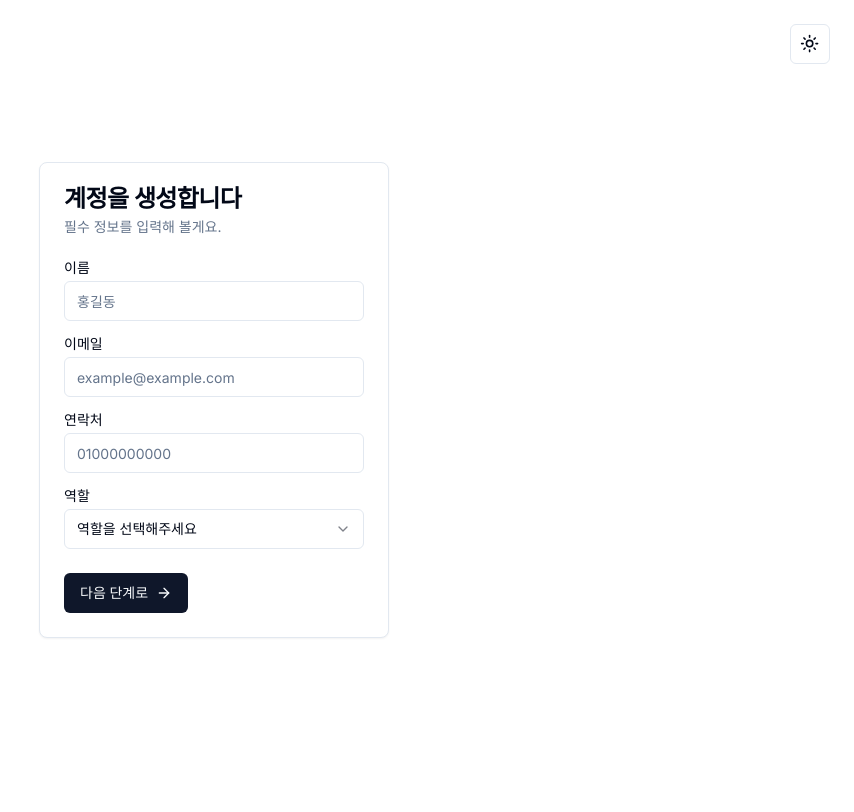
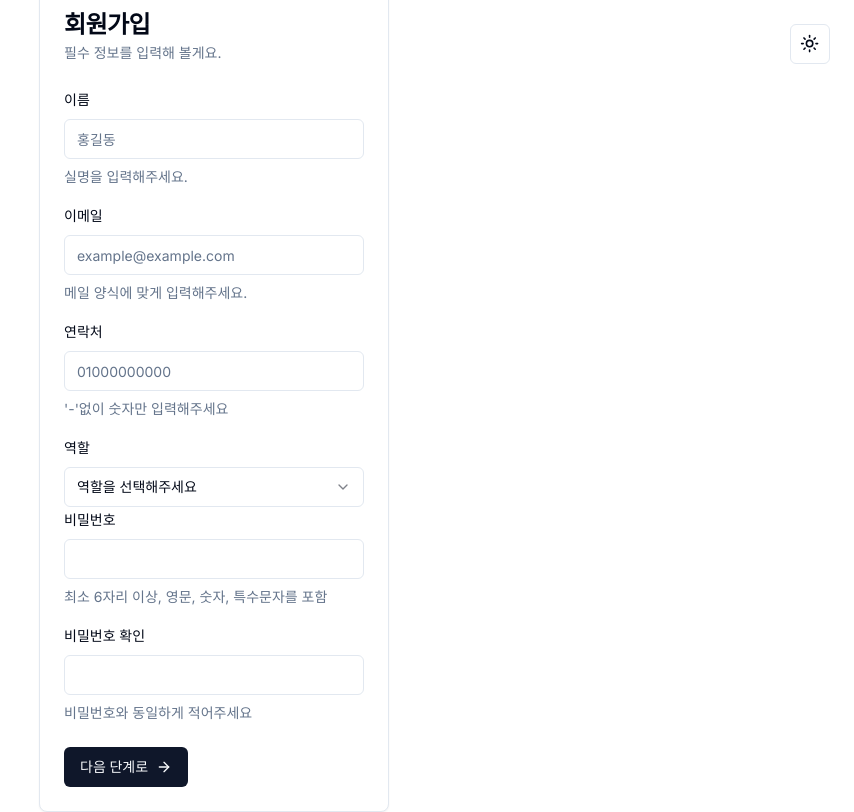
Before and after one commit to heejung-newheee/prac_next_project, a Next.js app: page / in a window 1280 px wide. Shown: the whole page, without its empty margins (426-1280 px from the left). Built offline with nearby package versions, Linux system fonts and the light colour scheme.

Commit message:
feat: 회원가입 페이지

```diff
--- a/src/components/SignUpForm.tsx
+++ b/src/components/SignUpForm.tsx
@@ -3,51 +3,200 @@
 import { Button } from '@/components/ui/button';
 import { Card, CardContent, CardDescription, CardFooter, CardHeader, CardTitle } from '@/components/ui/card';
 import { Input } from '@/components/ui/input';
-import { Label } from '@/components/ui/label';
 import { Select, SelectContent, SelectItem, SelectTrigger, SelectValue } from '@/components/ui/select';
-import { ArrowRight } from 'lucide-react';
+import { ArrowLeft, ArrowRight } from 'lucide-react';
+import { useForm } from 'react-hook-form';
+import { Form, FormControl, FormDescription, FormField, FormItem, FormLabel, FormMessage } from './ui/form';
 
+import { cn } from '@/lib/utils';
+import { registerSchema } from '@/validators/signUp';
+import { zodResolver } from '@hookform/resolvers/zod';
+import { useState } from 'react';
+import { z } from 'zod';
+import { useToast } from './ui/use-toast';
+
+type RegisterInput = z.infer<typeof registerSchema>;
 export default function SignUpForm() {
+    const [step, setStep] = useState(0);
+    const { toast } = useToast();
+
+    const form = useForm<RegisterInput>({
+        resolver: zodResolver(registerSchema),
+        defaultValues: {
+            name: '',
+            email: '',
+            phone: '',
+            role: ''
+        }
+    });
+    function onSubmit(values: RegisterInput) {
+        const { password, confirmPassword } = values;
+        if (password !== confirmPassword) {
+            toast({
+                title: '비밀번호가 일치하지 않습니다.',
+                variant: 'destructive',
+                duration: 1000
+            });
+            return;
+        }
+        alert(JSON.stringify(values, null, 4));
+        console.log(values);
+    }
     return (
         <Card className="w-[350px] absolute -translate-x-1/2 -translate-y-1/2 top-1/2 left-1/2">
             <CardHeader>
-                <CardTitle>계정을 생성합니다</CardTitle>
+                <CardTitle>회원가입</CardTitle>
                 <CardDescription>필수 정보를 입력해 볼게요.</CardDescription>
             </CardHeader>
             <CardContent>
-                <form>
+                <Form {...form}>
+                    <form onSubmit={form.handleSubmit(onSubmit)}>
+                        {/* step 1 */}
                         <div className="grid w-full items-center gap-4">
                             <div className="flex flex-col space-y-1.5">
-                            <Label htmlFor="name">이름</Label>
-                            <Input id="name" placeholder="홍길동" />
+                                <FormField
+                                    control={form.control}
+                                    name="name"
+                                    render={({ field }) => (
+                                        <FormItem>
+                                            <FormLabel>이름</FormLabel>
+                                            <FormControl>
+                                                <Input placeholder="홍길동" {...field} />
+                                            </FormControl>
+                                            <FormDescription>실명을 입력해주세요.</FormDescription>
+                                            <FormMessage />
+                                        </FormItem>
+                                    )}
+                                />
                             </div>
                             <div className="flex flex-col space-y-1.5">
-                            <Label htmlFor="email">이메일</Label>
-                            <Input id="email" placeholder="example@example.com" />
+                                <FormField
+                                    control={form.control}
+                                    name="email"
+                                    render={({ field }) => (
+                                        <FormItem>
+                                            <FormLabel>이메일</FormLabel>
+                                            <FormControl>
+                                                <Input placeholder="example@example.com" {...field} />
+                                            </FormControl>
+                                            <FormDescription>메일 양식에 맞게 입력해주세요.</FormDescription>
+                                            <FormMessage />
+                                        </FormItem>
+                                    )}
+                                />
                             </div>
                             <div className="flex flex-col space-y-1.5">
-                            <Label htmlFor="phone">연락처</Label>
-                            <Input id="phone" placeholder="01000000000" />
+                                <FormField
+                                    control={form.control}
+                                    name="phone"
+                                    render={({ field }) => (
+                                        <FormItem>
+                                            <FormLabel>연락처</FormLabel>
+                                            <FormControl>
+                                                <Input placeholder="01000000000" {...field} />
+                                            </FormControl>
+                                            <FormDescription>'-'없이 숫자만 입력해주세요</FormDescription>
+                                            <FormMessage />
+                                        </FormItem>
+                                    )}
+                                />
                             </div>
                             <div className="flex flex-col space-y-1.5">
-                            <Label htmlFor="framework">역할</Label>
-                            <Select>
-                                <SelectTrigger id="framework">
+                                <FormField
+                                    control={form.control}
+                                    name="role"
+                                    render={({ field }) => (
+                                        <FormItem>
+                                            <FormLabel>역할</FormLabel>
+                                            <Select onValueChange={field.onChange} defaultValue={field.value}>
+                                                <FormControl>
+                                                    <SelectTrigger>
                                                         <SelectValue placeholder="역할을 선택해주세요" />
                                                     </SelectTrigger>
-                                <SelectContent position="popper">
+                                                </FormControl>
+                                                <SelectContent>
                                                     <SelectItem value="admin">관리자</SelectItem>
                                                     <SelectItem value="user">일반사용자</SelectItem>
                                                 </SelectContent>
                                             </Select>
+                                            <FormMessage />
+                                        </FormItem>
+                                    )}
+                                />
+                            </div>
+                        </div>
+
+                        {/* step 2 */}
+                        <div className="grid w-full items-center gap-4">
+                            <div className="flex flex-col space-y-1.5">
+                                <FormField
+                                    control={form.control}
+                                    name="password"
+                                    render={({ field }) => (
+                                        <FormItem>
+                                            <FormLabel>비밀번호</FormLabel>
+                                            <FormControl>
+                                                <Input type={'password'} {...field} />
+                                            </FormControl>
+                                            <FormDescription>최소 6자리 이상, 영문, 숫자, 특수문자를 포함</FormDescription>
+                                            <FormMessage />
+                                        </FormItem>
+                                    )}
+                                />
+                            </div>
+                            <div className="flex flex-col space-y-1.5">
+                                <FormField
+                                    control={form.control}
+                                    name="confirmPassword"
+                                    render={({ field }) => (
+                                        <FormItem>
+                                            <FormLabel>비밀번호 확인</FormLabel>
+                                            <FormControl>
+                                                <Input type={'password'} {...field} />
+                                            </FormControl>
+                                            <FormDescription>비밀번호와 동일하게 적어주세요</FormDescription>
+                                            <FormMessage />
+                                        </FormItem>
+                                    )}
+                                />
                             </div>
                         </div>
                     </form>
+                </Form>
             </CardContent>
             <CardFooter className="flex justify-between">
-                <Button>
+                <Button className={cn({ hidden: step === 0 })} type="submit">
+                    계정 등록하기
+                </Button>
+                <Button
+                    type="button"
+                    className={cn({ hidden: step === 1 })}
+                    onClick={() => {
+                        form.trigger(['phone', 'email', 'name', 'role']);
+                        const phoneState = form.getFieldState('phone');
+                        const emailState = form.getFieldState('email');
+                        const usernameState = form.getFieldState('name');
+                        const roleState = form.getFieldState('role');
+
+                        if (!phoneState.isDirty || phoneState.invalid) return;
+                        if (!emailState.isDirty || emailState.invalid) return;
+                        if (!usernameState.isDirty || usernameState.invalid) return;
+                        if (!roleState.isDirty || roleState.invalid) return;
+
+                        setStep(1);
+                    }}>
                     다음 단계로
                     <ArrowRight className="w-4 h-4 ml-2" />
+                </Button>
+                <Button
+                    type="button"
+                    variant={'ghost'}
+                    className={cn({ hidden: step === 0 })}
+                    onClick={() => {
+                        setStep(0);
+                    }}>
+                    <ArrowLeft className="w-4 h-4 ml-2" />
+                    이전 단계로
                 </Button>
             </CardFooter>
         </Card>
--- /dev/null
+++ b/src/validators/signUp.ts
@@ -0,0 +1,29 @@
+'use client';
+
+import { z } from 'zod';
+
+const passwordRegex = /^(?=.*[a-zA-Z])(?=.*\d)(?=.*[@$!%*?&])[A-Za-z\d@$!%*?&]{8,}$/;
+
+const phoneRegex = /^010\d{8}$/;
+
+export const registerSchema = z.object({
+    name: z.string().min(2, { message: '이름은 2글자 이상이어야 합니다.' }).max(100, { message: '이름은 100글자 이하이어야 합니다.' }),
+    email: z.string().email({ message: '올바른 이메일을 입력해주세요.' }),
+    phone: z
+        .string()
+        .min(11, '연락처는 11자리여야 합니다.')
+        .max(11, '연락처는 11자리여야 합니다.')
+        .refine((value) => phoneRegex.test(value), '010으로 시작하는 11자리 숫자를 입력해주세요'),
+
+    role: z.string().min(2, { message: '역할을 선택해주세요.' }),
+    password: z
+        .string()
+        .min(6, '비밀번호는 최소 6자리 이상이어야 합니다.')
+        .max(100, '비밀번호는 100자리 이하이어야 합니다.')
+        .refine((value) => passwordRegex.test(value), '비밀번호는 최소 6자리 이상, 영문, 숫자, 특수문자를 포함해야 합니다.'),
+    confirmPassword: z
+        .string()
+        .min(6, '비밀번호는 최소 6자리 이상이어야 합니다.')
+        .max(100, '비밀번호는 100자리 이하이어야 합니다.')
+        .refine((value) => passwordRegex.test(value), '비밀번호는 최소 6자리 이상, 영문, 숫자, 특수문자를 포함해야 합니다.')
+});
```
Lines whose indentation alone changed are shown as unchanged.
